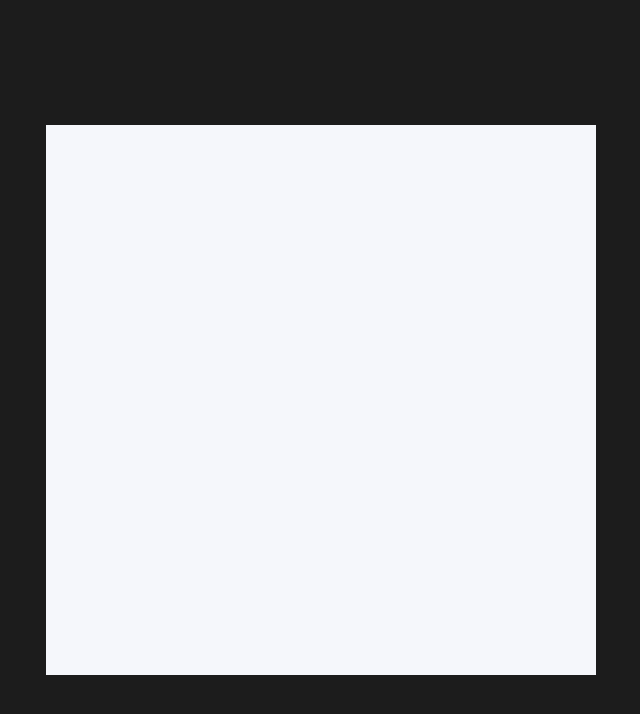
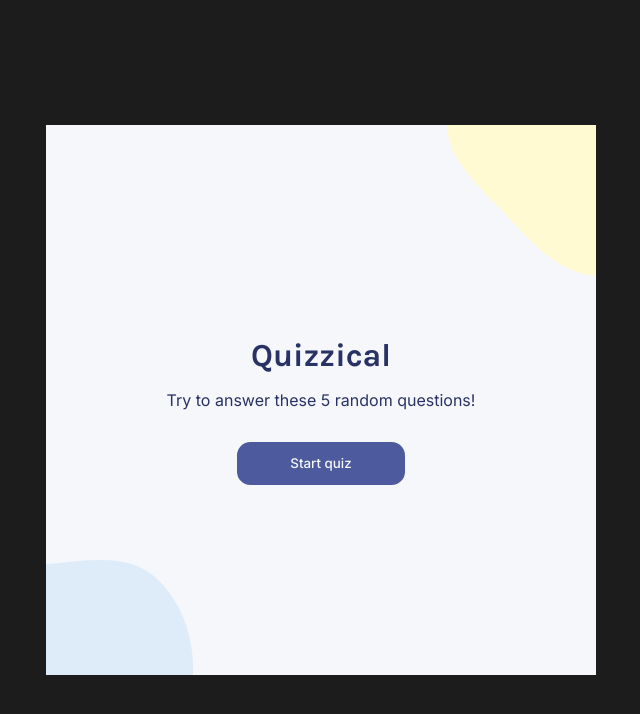
Before and after one commit to tentacle-bean/quizzical-app, a React (Vite) app: page / in a window 1280 px wide. Shown: the top 714 px of the page, without its empty margins (319-959 px from the left). Built offline with nearby package versions, Linux system fonts and the light colour scheme.

Commit message:
uncomment

```diff
--- a/src/App.jsx
+++ b/src/App.jsx
@@ -6,23 +6,23 @@ import blobB from './assets/blob-b.png'
 import blobY from './assets/blob-y.png'
 
 export default function App(){
-    // const [quizStarted, setQuizStarted] = React.useState(false)
+    const [quizStarted, setQuizStarted] = React.useState(false)
 
-    // function startQuiz(){
-    //     setQuizStarted(true)
-    // }
+    function startQuiz(){
+        setQuizStarted(true)
+    }
 
-    console.log("aaa")
+    console.log("app rerendered")
 
     return(
         <main className='main'>
-            {/* {!quizStarted ?
+            {!quizStarted ?
                 <Intro startQuiz={startQuiz}/> :
                 <Quiz />
-            } */}
-            {/* <Quiz /> */}
-            {/* <img className="blob-blue" src={blobB} />
-            <img className="blob-yellow" src={blobY} /> */}
+            }
+
+            <img className="blob-blue" src={blobB} />
+            <img className="blob-yellow" src={blobY} />
         </main>
     )
 }
```
